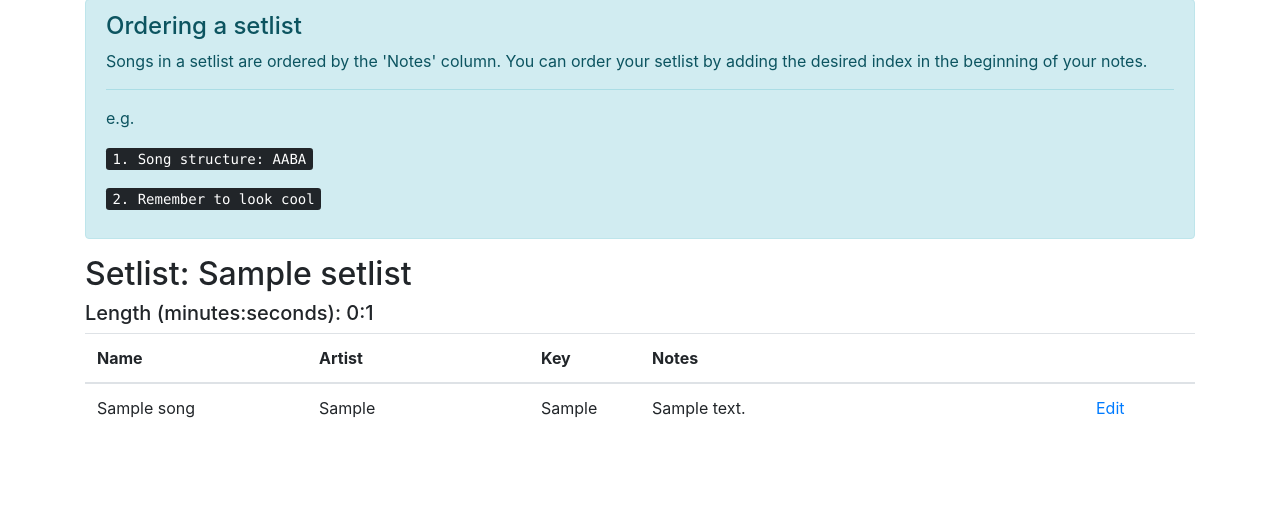
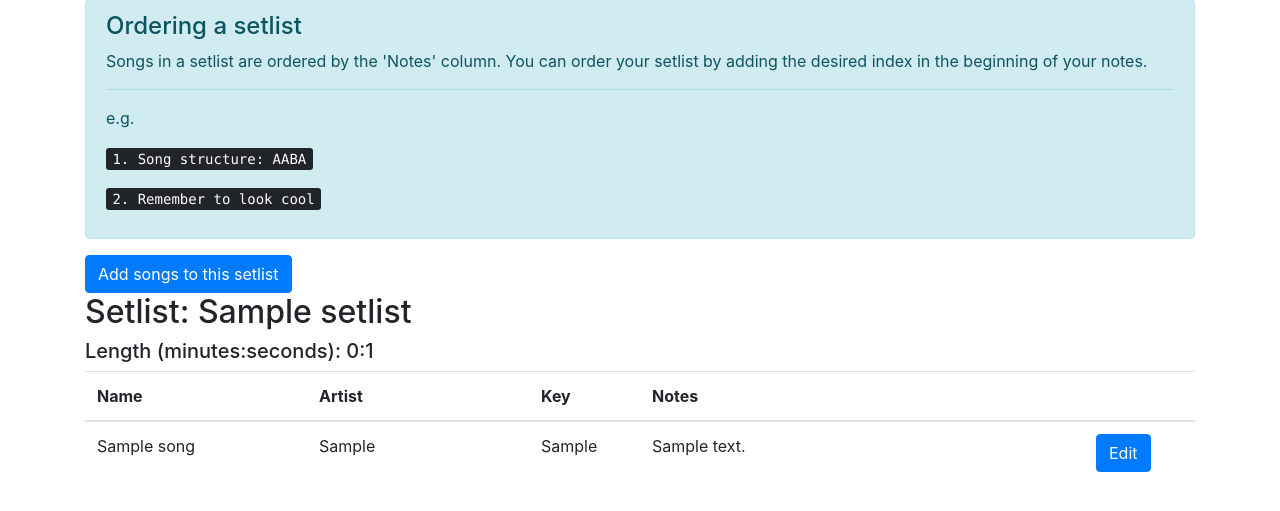
Before and after one commit to Reksa97/Settilista, a Flask app: page /setlists/1 in a window 1280 px wide. Shown: the part 81-592 px from the top of the page. Run offline with Flask 2, Linux system fonts and the light colour scheme; tables that the repository leaves empty hold one stand-in row (values such as "Sample post"); some libraries are stand-ins or nearby versions.

Commit message:
changed some links to bootstrap buttons

```diff
--- a/application/songs/views.py
+++ b/application/songs/views.py
@@ -142,6 +142,7 @@ def setlistsongs_edit(setlistsong_id):
     s = SetlistSong.query.get(setlistsong_id)
 
     if s.account_id != current_user.id:
+        flash("You can only edit songs in your own setlists!")
         return redirect(url_for("songs_index"))
 
     form = EditSetlistSongForm(request.form)
--- a/application/templates/setlists/show.html
+++ b/application/templates/setlists/show.html
@@ -15,7 +15,9 @@
     <p><kbd>1. Song structure: AABA</kbd></p>
     <p><kbd>2. Remember to look cool</kbd></p>
 </div>
-
+<form method="GET" action="{{ url_for('songs_index') }}">
+    <button type="submit" class="btn btn-primary">Add songs to this setlist</button>
+</form>
 <h2>Setlist: {{ setlist.name }}</h2>
 <h5>Length (minutes:seconds): <time>{{ lengthMinutes }}:{{ lengthSeconds }}</time></h5>
 <style>
@@ -41,7 +43,11 @@
     <td>{{ song.artist }}</td>
     <td>{{ song.songkey }}</td>
     <td>{{ song.notes }}</td>
-    <td><a href="{{ url_for('setlistsongs_edit', setlistsong_id = song.id) }}">Edit</a></td>
+    <td>
+      <form method="GET" action="{{ url_for('setlistsongs_edit', setlistsong_id=song.id) }}">
+        <button type="submit" class="btn btn-primary">Edit</button>
+      </form>
+    </td>
 
 </tr>
 
--- a/application/templates/songs/list.html
+++ b/application/templates/songs/list.html
@@ -26,7 +26,9 @@
     <td>{{ song.artist }}</td>
     <td>{{ song.length }}</td>
     <td>
-      <a href="{{ url_for('songs_addtosetlist', song_id = song.id) }}">Add song to a setlist</a>
+      <form method="GET" action="{{ url_for('songs_addtosetlist', song_id=song.id) }}">
+          <button type="submit" class="btn btn-primary">Add to a setlist</button>
+      </form>
     </td>
 
     {% if current_user_id == song.account_id %}
```
